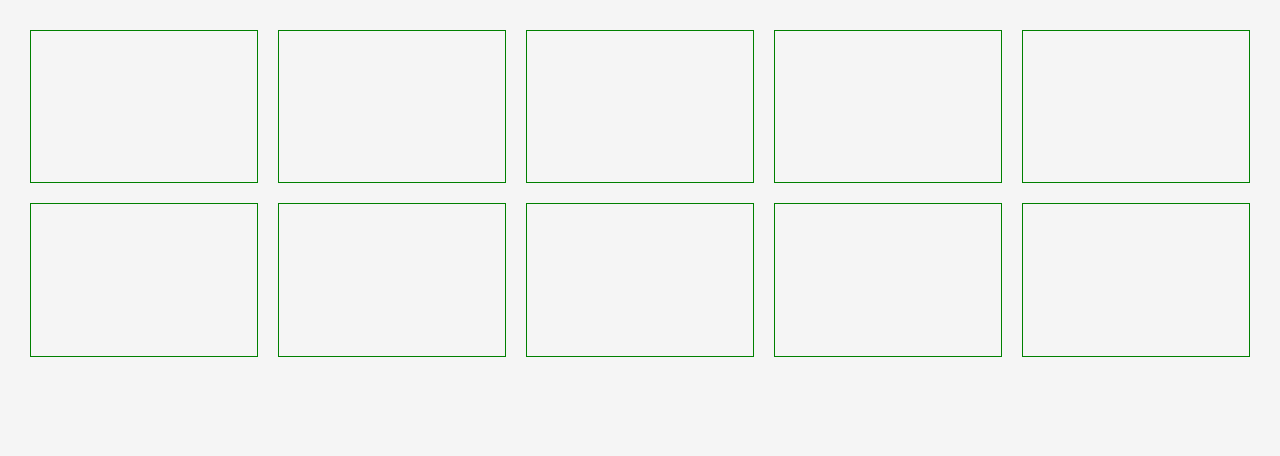
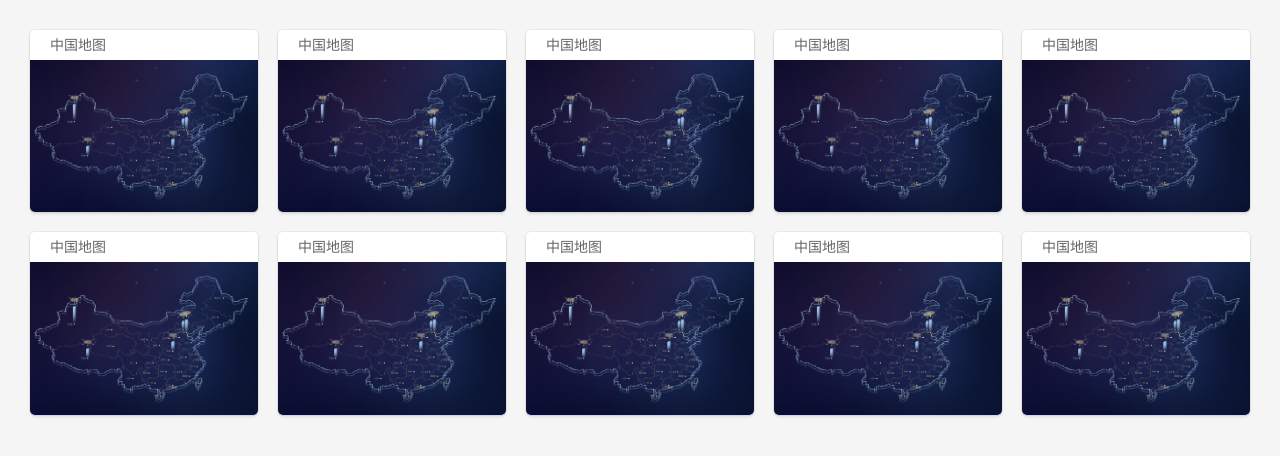
Before and after one commit to ccl624/chart-atwill, an Angular app: page /home in a window 1280 px wide. Shown: the top 456 px of the page. Built offline with nearby package versions, Linux system fonts and the light colour scheme.

Commit message:
卡片样式调整

```diff
--- a/src/app/home/home.component.html
+++ b/src/app/home/home.component.html
@@ -6,7 +6,14 @@
   </div>
   <div class="charts-content">
     <ul #cardListElement class="chart-card-list">
-      <li *ngFor="let item of cardList" class="chart-card" [ngStyle]="{'height': cardH + 'px'}"></li>
+      <li *ngFor="let card of cardList" class="chart-card">
+        <a [ngStyle]="{'height': cardH * 0.8 + 'px', 'width': cardH + 'px'}" href="">
+          <h4>{{card?.name}}</h4>
+          <div class="card-img">
+            <img [attr.src]="card.src" alt="图片加载失败">
+          </div>
+        </a>
+      </li>
     </ul>
   </div>
 </div>
--- a/src/app/home/home.component.scss
+++ b/src/app/home/home.component.scss
@@ -18,24 +18,45 @@
     .chart-card-list{
       display: flex;
       flex-wrap: wrap;
+
+      .chart-card a{
+        display: block;
+        // border: 1px solid #0aa679;
+        border-radius: 5px;
+        margin: 10px;
+        cursor: pointer;
+        overflow: hidden;
+        box-shadow: 0 0 0 1px rgba(0, 0, 0, 0.05), 0 2px 3px 0 rgba(0, 0, 0, 0.1);
+
+        h4{
+          padding: 0px 20px;
+          height: 30px;
+          line-height: 30px;
+          font-weight: 400;
+          color: #666;
+          // border-bottom: 1px solid #ccc;
+          background: #ffffff;
+        }
+
+        .card-img{
+          height: calc(100% - 30px);
+          text-align: center;
+          vertical-align: middle;
+          background-color: #dc8c67;
+
+          img{
+            width: 100%;
+            height: 100%;
+          }
+        }
+      }
+
+      .chart-card a:hover{
+        border: none;
+        box-shadow: 0px 0px 10px #999;
+        transition: transform 500;
+        transform: scale(1.01);
+      }
     }
   }
 }
-
-.chart-card{
-  width: calc(16.66% - 20px);
-  border: 1px solid green;
-  margin: 10px;
-}
-
-@media screen and (max-width: 1600px) {
-  .chart-card {
-     width: calc(20% - 20px);
-  }
-}
-
-@media screen and (max-width: 1200px) {
-  .chart-card {
-     width: calc(25% - 20px);
-  }
-}
--- a/src/app/home/home.component.ts
+++ b/src/app/home/home.component.ts
@@ -14,16 +14,16 @@ export class HomeComponent implements OnInit, AfterViewInit {
   public cardH = 0;
 
   public cardList: any[] = [
-    { name: '中国地图', imgHref: '', src: '' },
-    { name: '中国地图', imgHref: '', src: '' },
-    { name: '中国地图', imgHref: '', src: '' },
-    { name: '中国地图', imgHref: '', src: '' },
-    { name: '中国地图', imgHref: '', src: '' },
-    { name: '中国地图', imgHref: '', src: '' },
-    { name: '中国地图', imgHref: '', src: '' },
-    { name: '中国地图', imgHref: '', src: '' },
-    { name: '中国地图', imgHref: '', src: '' },
-    { name: '中国地图', imgHref: '', src: '' }
+    { name: '中国地图', href: '', src: 'assets/image/china_map.png' },
+    { name: '中国地图', href: '', src: 'assets/image/china_map.png' },
+    { name: '中国地图', href: '', src: 'assets/image/china_map.png' },
+    { name: '中国地图', href: '', src: 'assets/image/china_map.png' },
+    { name: '中国地图', href: '', src: 'assets/image/china_map.png' },
+    { name: '中国地图', href: '', src: 'assets/image/china_map.png' },
+    { name: '中国地图', href: '', src: 'assets/image/china_map.png' },
+    { name: '中国地图', href: '', src: 'assets/image/china_map.png' },
+    { name: '中国地图', href: '', src: 'assets/image/china_map.png' },
+    { name: '中国地图', href: '', src: 'assets/image/china_map.png' }
   ];
 
   constructor() { }
@@ -48,6 +48,15 @@ export class HomeComponent implements OnInit, AfterViewInit {
     const cardListW = cardLsitP.width;
     const minWidth = 200;
     const maxWidth = 300;
-    this.cardH = cardListW / 5 * 0.618;
+
+    if (cardListW > 1600) {
+      this.cardH = cardListW / 6 - 20;
+    } else if (cardListW < 1600 && cardListW > 1200) {
+      this.cardH = cardListW / 5 - 20;
+    } else if (cardListW < 1200 && cardListW > 800) {
+      this.cardH = cardListW / 4 - 20;
+    } else {
+      this.cardH = cardListW / 3 - 20;
+    }
   }
 }
```
Also changed, not shown: src/assets/image/china_map.png (added), src/assets/image/no_image.png (added).
